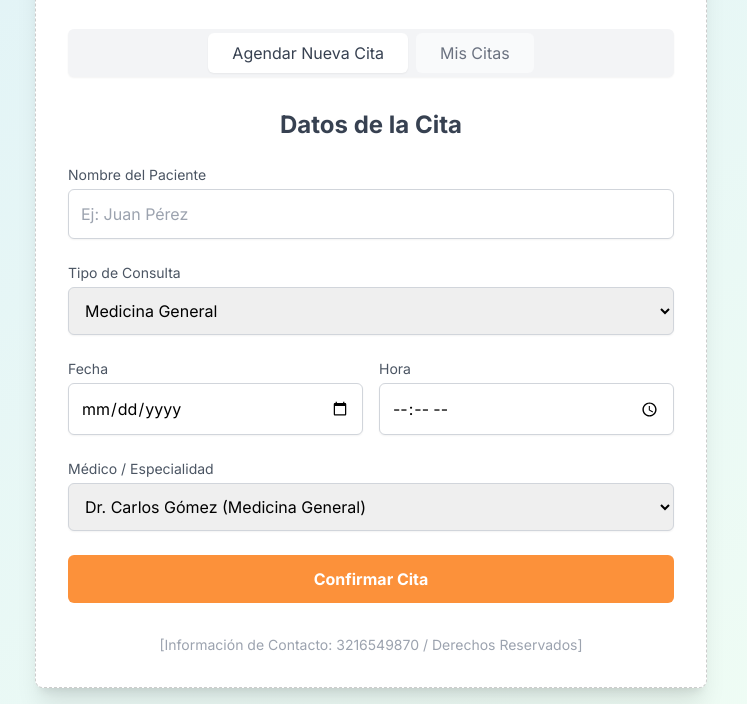
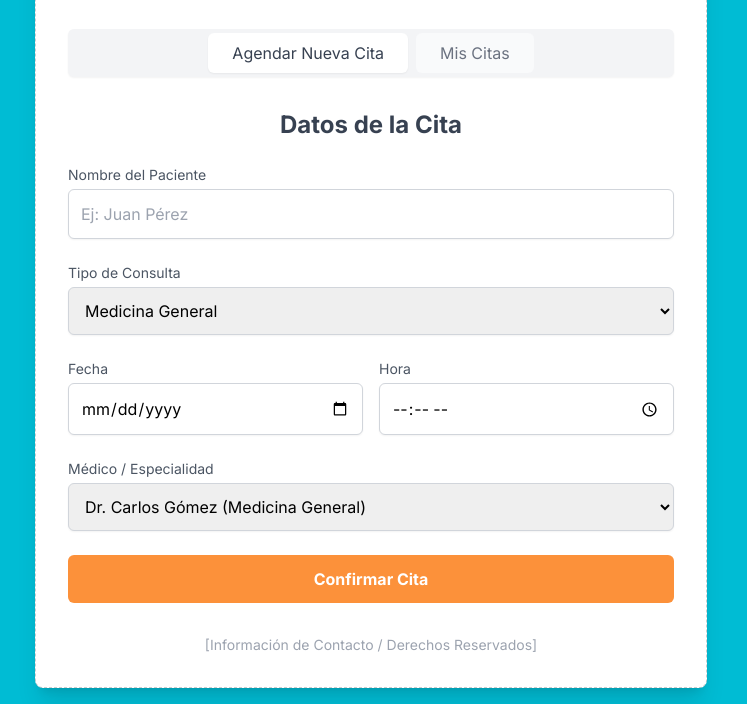
Before and after one commit to Lucho9298/Proyecto, a plain HTML site: page index.html in a window 1280 px wide. Shown: the part 131-835 px from the top of the page, without its empty margins (269-1016 px from the left). Drawn offline with nearby package versions, Linux system fonts and the light colour scheme.

Commit message:
Update index.html

```diff
--- a/index.html
+++ b/index.html
@@ -11,8 +11,8 @@
     <style>
         body {
             font-family: 'Inter', sans-serif;
-            /* Fondo con gradiente sutil para temática de salud */
-            background: linear-gradient(to bottom right, #e0f2f7, #f0fdf4); /* Tonos de azul claro y verde menta */
+            /* Fondo con color médico llamativo (turquesa vibrante) */
+            background-color: #00BCD4; /* Un tono de turquesa/cian vibrante */
         }
         .wireframe-border {
             border: 1px dashed #cccccc;
@@ -128,7 +128,7 @@
         </section>
 
         <footer class="text-center mt-8 text-gray-400 text-sm">
-            [Información de Contacto: 3216549870 / Derechos Reservados]
+            [Información de Contacto / Derechos Reservados]
         </footer>
     </div>
 
```
